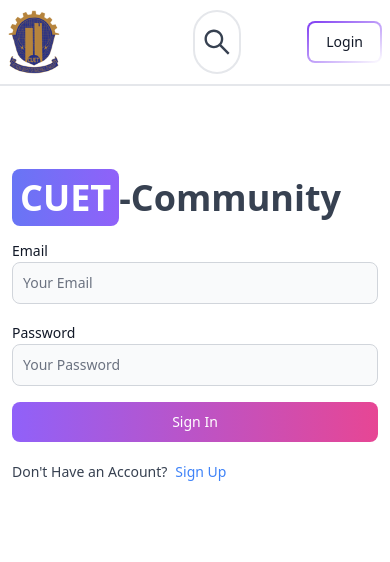
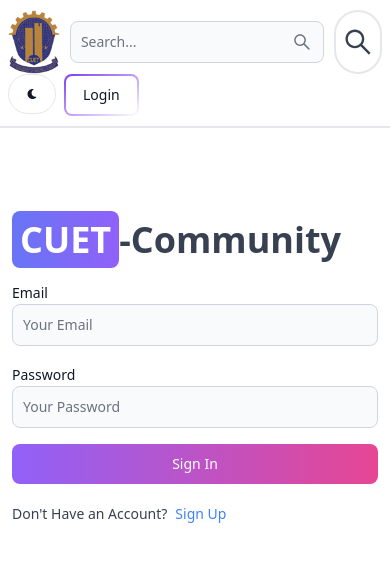
Before and after one commit to Nur-Chowdhury/CUET-Community, a React (Vite) app in the folder client/: page /login in a window 390 px wide. Shown: the top 562 px of the page. Built offline with nearby package versions, Linux system fonts and the light colour scheme.

Commit message:
css change

```diff
--- a/client/src/Components/Header.jsx
+++ b/client/src/Components/Header.jsx
@@ -69,7 +69,7 @@
                 type='text'
                 placeholder='Search...'
                 rightIcon={AiOutlineSearch}
-                className='hidden lg:inline'
+                className='inline'
                 onChange={(e) => setSearchTerm(e.target.value)}
             />
         </form>
@@ -81,7 +81,7 @@
 
         <div className=' flex gap-2 md:order-2'>
             <Button
-                className=' w-12 h-10 hidden sm:inline'
+                className=' w-12 h-10 inline'
                 color={'gray'}
                 pill
                 onClick={()=> dispatch(toggleTheme())}
```
